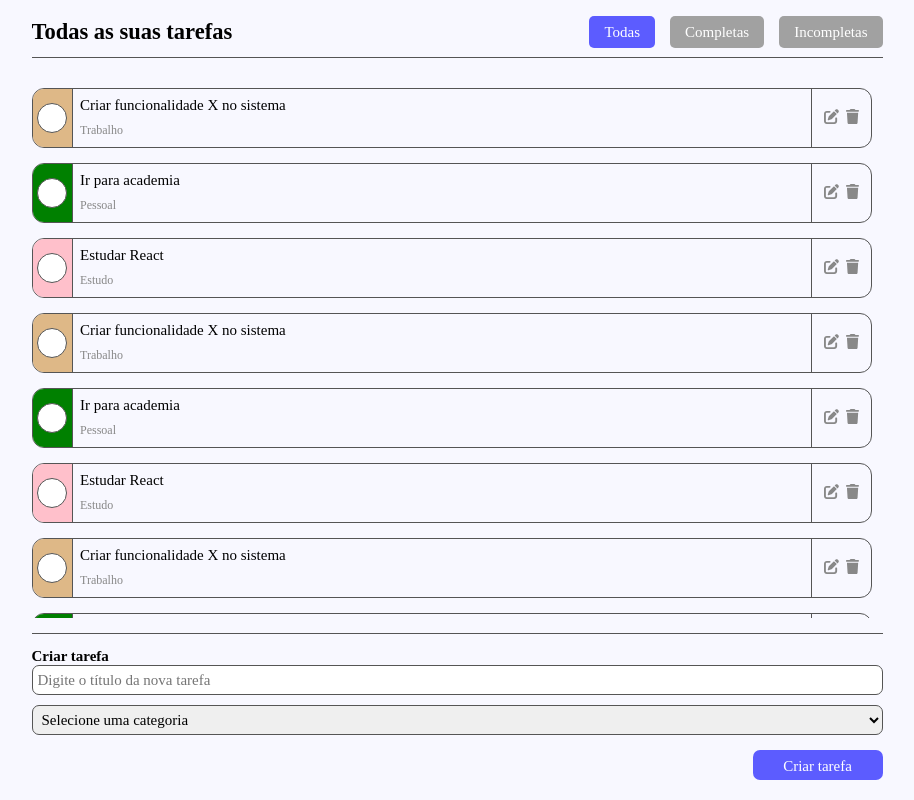
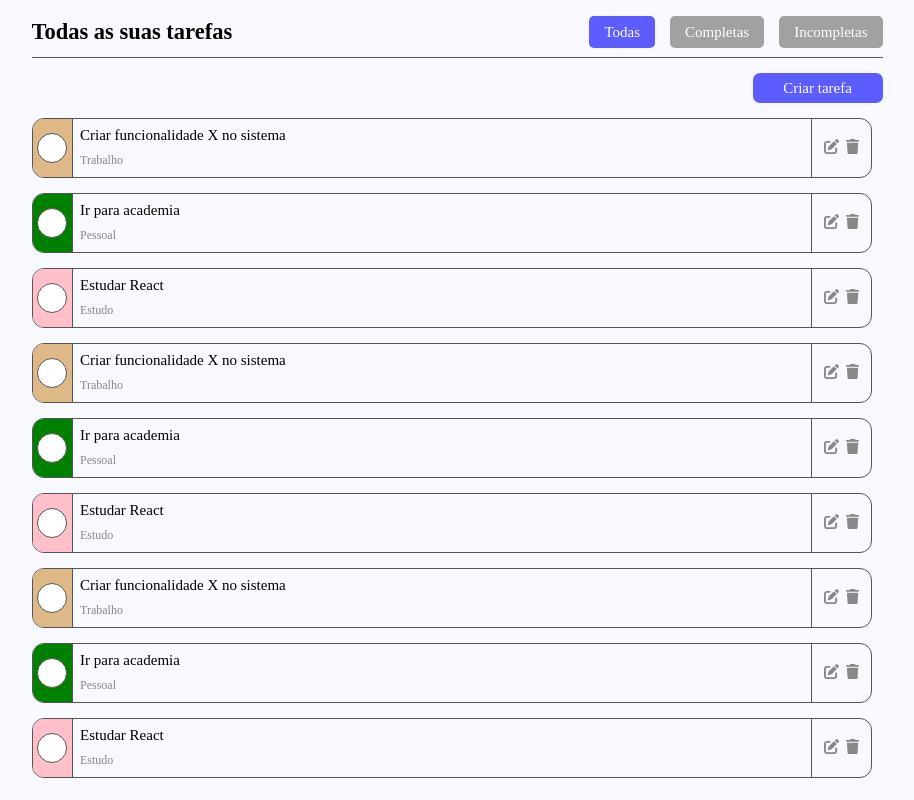
Before and after one commit to Pedro-CRS/ToDoListWeb, a React (Vite) app: page / in a window 1280 px wide. Shown: the whole page, without its empty margins (183-1097 px from the left). Built offline with nearby package versions, Linux system fonts and the light colour scheme; sample sign-in values are in the browser's storage.

Commit message:
Updates - List/Create categories
Now categories select get data from database
Now we can create 'custom' categories

```diff
--- a/src/Pages/Home/Home.jsx
+++ b/src/Pages/Home/Home.jsx
@@ -123,11 +123,17 @@ const TodoPage = () => {
 	}
 
 	const [currentTask, setCurrentTask] = useState(null);
+	const [newTask, setNewTask] = useState(null);
 	const [isModalOpen, setIsModalOpen] = useState(false);
 
 	const handleEditClick = (task) => {
 		setCurrentTask(task);
-		setIsModalOpen(true);
+		setIsModalOpen("edit");
+	};
+
+	const handleNewTaskClick = (task) => {
+		setNewTask(task);
+		setIsModalOpen("new");
 	};
 
 	const handleSaveEdit = (updatedTask) => {
@@ -148,6 +154,10 @@ const TodoPage = () => {
 					<FiltersBtns setFilter={setFilter} />
 				</header>
 
+				<div style={{minHeight: "30px", margin: "1rem 0 0 0", textAlign: "end" }}>
+					<button className={stl.createBtn} type="button" onClick={handleNewTaskClick}>Criar tarefa</button>
+				</div>
+
 				<div className={stl.tasksList}>
 					{
 						todos.filter((todo) =>
@@ -158,13 +168,9 @@ const TodoPage = () => {
 					}
 				</div>
 
-				<footer className={stl.addTaskFooter}>
-					<TaskForm addToDo={addToDo} />
-				</footer>
+				{isModalOpen === "edit" && currentTask && (<Modal task={currentTask} onSave={handleSaveEdit} onClose={handleCloseModal} />)}
 
-				{isModalOpen && currentTask && (
-					<Modal task={currentTask} onSave={handleSaveEdit} onClose={handleCloseModal} />
-				)}
+				{isModalOpen === "new" && (<TaskForm addToDo={addToDo} onClose={handleCloseModal} />)}
 			</main>
 		</div>
 	);
--- a/src/Styles/Home.module.css
+++ b/src/Styles/Home.module.css
@@ -54,20 +54,23 @@ header h1 {
 
 .tasksList {
 	height: 100%;
+	display: flex;
+	flex-wrap: wrap;
 	overflow-x: hidden;
 	overflow-y: auto;
 	padding: 0 0.7rem 0 0;
 	margin: 1rem 0;
+	gap: 1rem;
 }
 
 .taskItem {
+	width: 100%;
 	height: 60px;
 	display: flex;
 	align-items: center;
 	justify-content: center;
 	border: 1px solid #555555;
 	border-radius: 12px;
-	margin: 1rem 0;
 }
 
 .done .taskTitle {
@@ -234,18 +237,3 @@ button {
 .isLastOfList {
 	margin-bottom: 0 !important;
 }
-
-::-webkit-scrollbar-track {
-	-webkit-box-shadow: inset 0 0 6px rgba(193, 193, 193, 255);
-	border-radius: 10px;
-}
-
-::-webkit-scrollbar {
-	width: 12px;
-}
-
-::-webkit-scrollbar-thumb {
-	border-radius: 10px;
-	-webkit-box-shadow: inset 0 0 6px rgba(193, 193, 193, 255);
-	background-color: rgba(193, 193, 193, 255);
-}
--- a/src/Styles/general.css
+++ b/src/Styles/general.css
@@ -70,3 +70,18 @@ select {
 	border: 1px solid #555555;
 	border-radius: 7px;
 }
+
+::-webkit-scrollbar-track {
+	-webkit-box-shadow: inset 0 0 6px rgba(193, 193, 193, 255);
+	border-radius: 10px;
+}
+
+::-webkit-scrollbar {
+	width: 12px;
+}
+
+::-webkit-scrollbar-thumb {
+	border-radius: 10px;
+	-webkit-box-shadow: inset 0 0 6px rgba(193, 193, 193, 255);
+	background-color: rgba(193, 193, 193, 255);
+}
--- a/src/api/api.js
+++ b/src/api/api.js
@@ -12,4 +12,18 @@ export const loginUser = async (data) => {
 	return api.post("/auth/login", data);
 };
 
+export const loadCategories = async () => {
+	try {
+		const response = await api.get("/categories");
+		return response.data;
+	} catch (error) {
+		console.error("Erro ao carregar categorias:", error);
+		throw error;
+	}
+};
+
+export const createCategory = async (data) => {
+	return api.post("/categories", data);
+};
+
 export default api;
--- a/src/components/Home/newTaskForm.jsx
+++ b/src/components/Home/newTaskForm.jsx
@@ -1,46 +1,60 @@
-import { useState } from "react";
+import React, { useEffect, useState, useRef } from "react";
 import stl from "../../Styles/Home.module.css";
+import stlModal from "../../Styles/Modal.module.css";
+import { loadCategories, createCategory } from "../../api/api";
 
-const TaskForm = ({ addToDo }) => {
-	const [value, setValue] = useState("");
+const TaskForm = ({ addToDo, onSave, onClose }) => {
+	const [categoryTitle, setcategoryTitle] = useState("");
 	const [category, setCategory] = useState("");
+	const [categories, setCategories] = useState([]);
 	const [newCategory, setNewCategory] = useState("");
 
 	const [validationErrors, setValidationErrors] = useState({ task: false, category: false, newCategory: false });
 	const [isCreatingCategory, setIsCreatingCategory] = useState(false);
 
-	const handleSubmit = (e) => {
+	useEffect(() => {
+		const fetchCategories = async () => {
+			try {
+				const data = await loadCategories();
+				setCategories(data);
+			} catch (error) {
+				console.error("Erro ao carregar categorias", error);
+			}
+		};
+
+		fetchCategories();
+	}, []);
+
+	const handleSubmit = async (e) => {
 		e.preventDefault();
 
 		let cancelSave = false;
+		setValidationErrors((prev) => ({ ...prev, task: false, category: false, newCategory: false }));
 
-		if (value.trim() === "") {
+		if (categoryTitle.trim() === "") {
 			setValidationErrors((prev) => ({ ...prev, task: true }));
 			cancelSave = true;
 		}
-		else
-			setValidationErrors((prev) => ({ ...prev, task: false }));
 
 		if (category.trim() === "") {
 			setValidationErrors((prev) => ({ ...prev, category: true }));
 			cancelSave = true;
 		}
-		else
-			setValidationErrors((prev) => ({ ...prev, category: false }));
 
 		if (newCategory.trim() === "" && category === "-1") {
 			setValidationErrors((prev) => ({ ...prev, newCategory: true }));
 			cancelSave = true;
 		}
-		else
-			setValidationErrors((prev) => ({ ...prev, newCategory: false }));
 
 		if (!cancelSave) {
-			addToDo(value, category === "-1" ? newCategory : category, true);
-
-			setValue("");
-			setCategory("");
-			setNewCategory("");
+			if (newCategory) {
+				try {
+					const data = await createCategory({ title: newCategory });
+					setCategories((prev) => [...prev, data.data]);
+				} catch (error) {
+					console.error("Erro ao criar categoria", error);
+				}
+			}
 		}
 	}
 
@@ -53,32 +67,40 @@ const TaskForm = ({ addToDo }) => {
 			setIsCreatingCategory(true);
 		else
 			setIsCreatingCategory(false);
-	};
+	}
 
 	return (
+		<div className={stlModal.modalOverlay}>
+			<div className={stlModal.modal}>
 				<div className={stl.newTask}>
 					<h2>Criar tarefa</h2>
 
 					<form onSubmit={handleSubmit}>
-				<input id="inputCreateTask" type="text" placeholder="Digite o título da nova tarefa" value={value} onChange={(e) => setValue(e.target.value)}
+						<input id="inputCreateTask" type="text" placeholder="Digite o título da nova tarefa" value={categoryTitle} onChange={(e) => setcategoryTitle(e.target.value)}
 							className={validationErrors.task ? "is-invalid" : ""} />
 
 						<select id="selectCategory" value={category} onChange={(e) => categoryOnChange(e.target.value)} className={validationErrors.category ? "is-invalid" : ""}>
 							<option value="" disabled>Selecione uma categoria</option>
 							<option value="-1">Criar nova categoria</option>
-					<option value="Trabalho">Trabalho</option>
-					<option value="Pessoal">Pessoal</option>
-					<option value="Estudos">Estudos</option>
+							{categories.map((category) => (
+								<option key={category.id} value={category.id}>{category.title}</option>
+							))}
 						</select>
 
-				<div className={stl.createDiv}>
 						{isCreatingCategory && (
-						<input className={validationErrors.newCategory ? "is-invalid" : ""} id="newCategory" type="text" placeholder="Digite o título da nova categoria"
-							value={newCategory} onChange={(e) => setNewCategory(e.target.value)} />
+							<div className={`w-100 ${stlModal.newCategoryInputsDiv}`}>
+								<input className={validationErrors.newCategory ? "is-invalid" : ""} id="newCategory" type="text"
+									placeholder="Digite o título da nova categoria" value={newCategory} onChange={(e) => setNewCategory(e.target.value)} />
+							</div>
 						)}
-					<button className={stl.createBtn} type="submit">Criar tarefa</button>
+
+						<div>
+							<button className={stlModal.btnSave} type="submit" onClick={onSave}>Criar tarefa</button>
+							<button className={stlModal.btnCancel} type="button" onClick={onClose}>Cancelar</button>
 						</div>
 					</form>
+				</div>
+			</div>
 		</div>
 	)
 }
```
Lines whose indentation alone changed are shown as unchanged.
